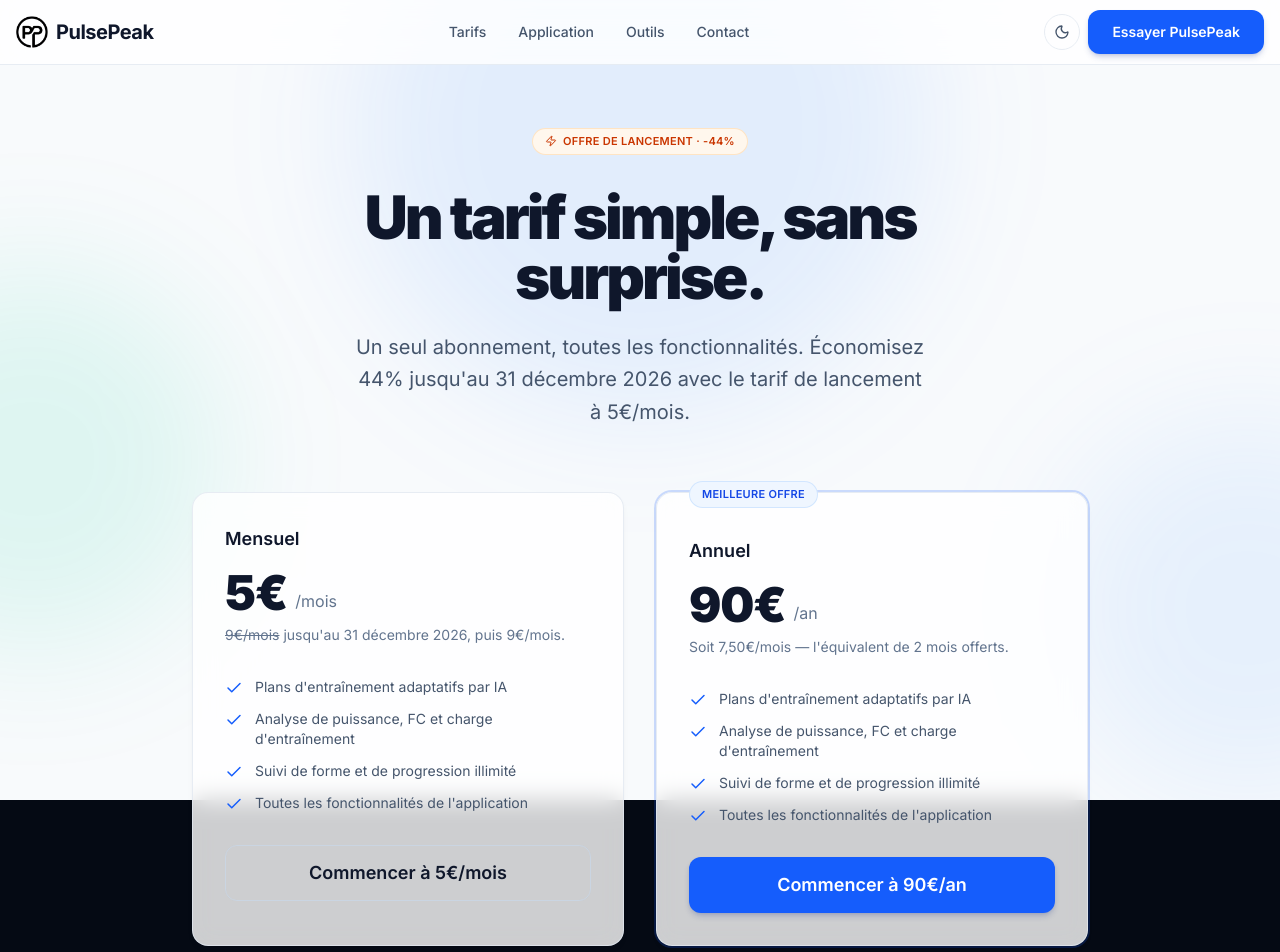
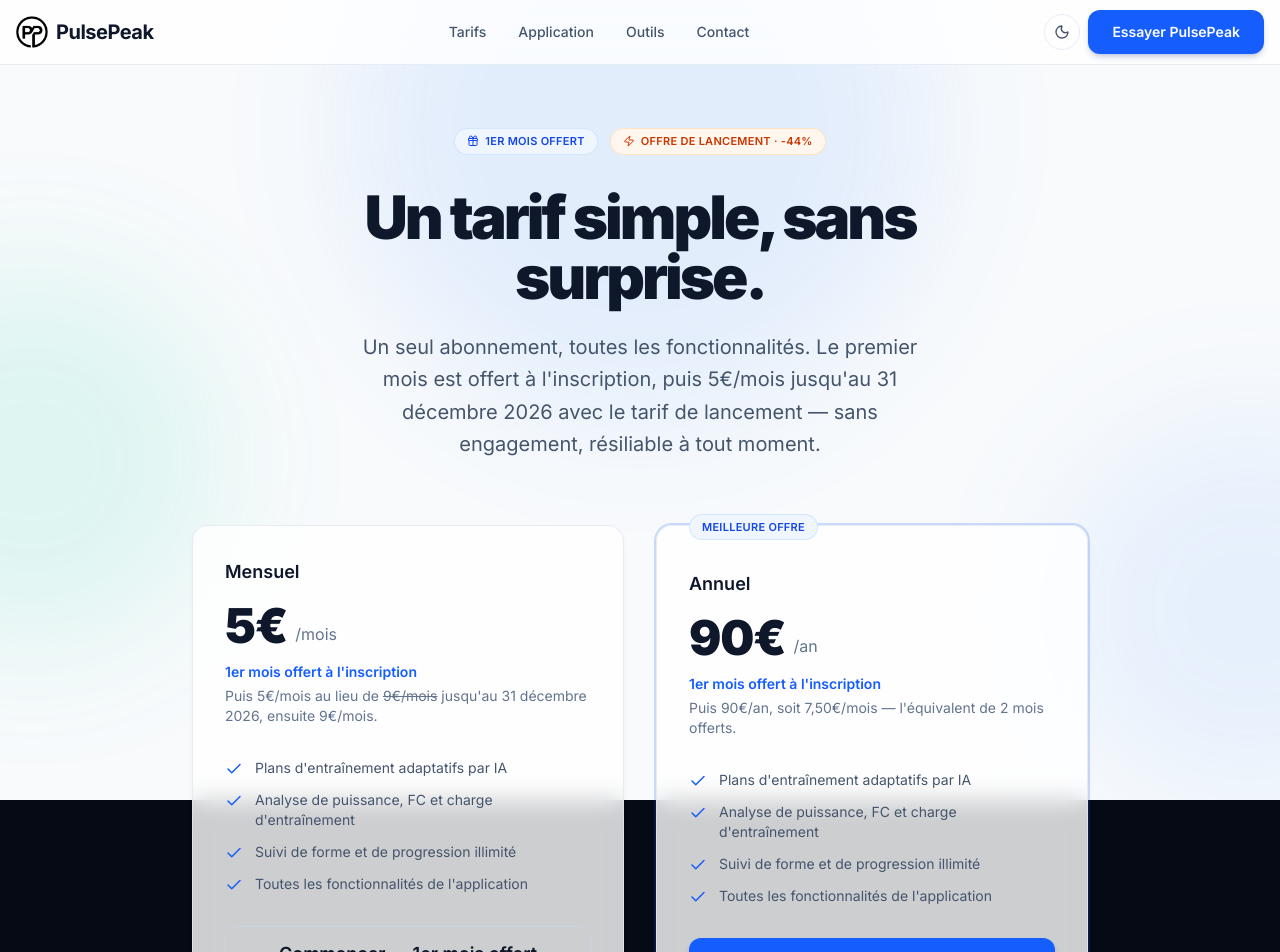
Before and after one commit to jpthibault20/pulsepeaklp, a Next.js app: page /pricing in a window 1280 px wide. Shown: the top 952 px of the page. Built offline with nearby package versions, Linux system fonts and the light colour scheme.

Commit message:
[FEAT] 1 month gift

```diff
--- a/src/app/components/DisciplineLandingPage.tsx
+++ b/src/app/components/DisciplineLandingPage.tsx
@@ -43,7 +43,7 @@
             </p>
 
             <p className="mb-10 text-sm font-semibold text-blue-600">
-              {"Dès 5€/mois — offre de lancement jusqu'au 31 décembre 2026"}
+              {"1er mois offert, sans engagement — puis dès 5€/mois, offre de lancement jusqu'au 31 décembre 2026"}
             </p>
 
             <div className="flex flex-col items-center justify-center gap-4 sm:flex-row lg:justify-start">
@@ -94,7 +94,7 @@
 
       <FinalCta
         title={`Prêt à transformer votre entraînement ${config.label.toLowerCase()} ?`}
-        subtitle="Profitez du tarif de lancement à 5€/mois jusqu'au 31 décembre 2026 et donnez un coach IA à votre entraînement."
+        subtitle="Le premier mois est offert, puis 5€/mois avec le tarif de lancement jusqu'au 31 décembre 2026. Sans engagement, résiliable à tout moment."
       />
 
       {/* Maillage interne — les autres disciplines, sans jamais donner l'impression que ce n'est "pas pour vous" */}
--- a/src/app/components/FinalCta.tsx
+++ b/src/app/components/FinalCta.tsx
@@ -9,7 +9,7 @@
 
 export default function FinalCta({
   title = "Prêt à transformer votre entraînement ?",
-  subtitle = "Profitez du tarif de lancement à 5€/mois jusqu'au 31 décembre 2026 et donnez un coach IA à votre entraînement.",
+  subtitle = "Le premier mois est offert, puis 5€/mois avec le tarif de lancement jusqu'au 31 décembre 2026. Sans engagement, résiliable à tout moment.",
 }: Props) {
   return (
     <section className="px-4 py-20 text-center">
--- a/src/app/components/PricingBanner.tsx
+++ b/src/app/components/PricingBanner.tsx
@@ -13,9 +13,9 @@
       >
         <div>
           <p className="font-semibold text-slate-900 dark:text-white">
-            {"Offre de lancement : 5€/mois jusqu'au 31 décembre 2026."}
+            {"1er mois offert, puis l'offre de lancement à 5€/mois jusqu'au 31 décembre 2026."}
           </p>
-          <p className="text-sm text-slate-600 dark:text-slate-400">Puis 9€/mois. Résiliable à tout moment.</p>
+          <p className="text-sm text-slate-600 dark:text-slate-400">Ensuite 9€/mois. Sans engagement, résiliable à tout moment.</p>
         </div>
         <PrimaryButton text="Voir les tarifs" href="/pricing" icon={ArrowRight} className="shrink-0" />
       </div>
--- a/src/app/page.tsx
+++ b/src/app/page.tsx
@@ -82,7 +82,7 @@
             </p>
 
             <p className="mb-10 text-sm font-semibold text-blue-600">
-              {"Dès 5€/mois — offre de lancement jusqu'au 31 décembre 2026"}
+              {"1er mois offert, sans engagement — puis dès 5€/mois, offre de lancement jusqu'au 31 décembre 2026"}
             </p>
 
             <div className="flex flex-col items-center justify-center gap-4 sm:flex-row lg:justify-start">
--- a/src/app/pricing/page.tsx
+++ b/src/app/pricing/page.tsx
@@ -1,7 +1,7 @@
 // app/prix/page.tsx
 import type { Metadata } from "next";
 import { pageOpenGraph } from "@/lib/seo";
-import { Check, Zap, ChevronDown } from "lucide-react";
+import { Check, Zap, ChevronDown, Gift } from "lucide-react";
 import LandingBackground from "../components/LandingBackground";
 import Navbar from "../components/Navbar";
 import Footer from "../components/Footer";
@@ -10,7 +10,7 @@
 
 const title = "Tarifs — PulsePeak";
 const description =
-  "Un tarif simple pour un coach IA natation, vélo, course à pied. Offre de lancement à 5€/mois jusqu'au 31 décembre 2026.";
+  "Un tarif simple pour un coach IA natation, vélo, course à pied. 1er mois offert à l'inscription, puis 5€/mois avec l'offre de lancement jusqu'au 31 décembre 2026. Sans engagement.";
 
 export const metadata: Metadata = {
   title,
@@ -33,8 +33,12 @@
 
 const faqs: { q: string; a: React.ReactNode }[] = [
   {
+    q: "Comment fonctionne le mois offert ?",
+    a: "À l'inscription, votre premier mois est offert : vous accédez à toutes les fonctionnalités sans être prélevé. Le premier paiement n'intervient qu'à la fin de ce mois, et vous pouvez résilier avant cette échéance si le service ne vous convient pas.",
+  },
+  {
     q: "Puis-je résilier à tout moment ?",
-    a: "Oui. Comme précisé dans nos CGV, vous pouvez résilier votre abonnement à tout moment ; la résiliation prend effet à la fin de la période en cours.",
+    a: "Oui, l'abonnement est sans engagement. Comme précisé dans nos CGV, vous pouvez résilier à tout moment — y compris pendant le mois offert ; la résiliation prend effet à la fin de la période en cours.",
   },
   {
     q: "Le tarif à 5€/mois est-il garanti indéfiniment ?",
@@ -66,12 +70,15 @@
 
       <section className="relative px-4 pb-16 pt-32 text-center">
         <div className="mx-auto max-w-3xl">
-          <Badge text="Offre de lancement · -44%" icon={Zap} color="orange" className="mb-8" />
+          <div className="mb-8 flex flex-wrap items-center justify-center gap-3">
+            <Badge text="1er mois offert" icon={Gift} color="blue" />
+            <Badge text="Offre de lancement · -44%" icon={Zap} color="orange" />
+          </div>
           <h1 className="mb-6 text-4xl font-black tracking-tighter text-slate-900 md:text-6xl dark:text-white">
             Un tarif simple, sans surprise.
           </h1>
           <p className="mx-auto max-w-xl text-lg leading-relaxed text-slate-600 md:text-xl dark:text-slate-400">
-            {"Un seul abonnement, toutes les fonctionnalités. Économisez 44% jusqu'au 31 décembre 2026 avec le tarif de lancement à 5€/mois."}
+            {"Un seul abonnement, toutes les fonctionnalités. Le premier mois est offert à l'inscription, puis 5€/mois jusqu'au 31 décembre 2026 avec le tarif de lancement — sans engagement, résiliable à tout moment."}
           </p>
         </div>
       </section>
@@ -85,8 +92,9 @@
               <span className="text-5xl font-black tracking-tight text-slate-900 dark:text-white">5€</span>
               <span className="pb-1 text-slate-500 dark:text-slate-400">/mois</span>
             </div>
-            <p className="mt-2 text-sm text-slate-500 dark:text-slate-400">
-              <span className="line-through">9€/mois</span> jusqu&apos;au 31 décembre 2026, puis 9€/mois.
+            <p className="mt-3 text-sm font-semibold text-blue-600">1er mois offert à l&apos;inscription</p>
+            <p className="mt-1 text-sm text-slate-500 dark:text-slate-400">
+              Puis 5€/mois au lieu de <span className="line-through">9€/mois</span> jusqu&apos;au 31 décembre 2026, ensuite 9€/mois.
             </p>
 
             <ul className="mt-8 space-y-3">
@@ -99,7 +107,7 @@
             </ul>
 
             <PrimaryButton
-              text="Commencer à 5€/mois"
+              text="Commencer — 1er mois offert"
               href="https://app.pulsepeak.fr"
               variant="outline"
               size="lg"
@@ -115,8 +123,9 @@
               <span className="text-5xl font-black tracking-tight text-slate-900 dark:text-white">90€</span>
               <span className="pb-1 text-slate-500 dark:text-slate-400">/an</span>
             </div>
-            <p className="mt-2 text-sm text-slate-500 dark:text-slate-400">
-              Soit 7,50€/mois — l&apos;équivalent de 2 mois offerts.
+            <p className="mt-3 text-sm font-semibold text-blue-600">1er mois offert à l&apos;inscription</p>
+            <p className="mt-1 text-sm text-slate-500 dark:text-slate-400">
+              Puis 90€/an, soit 7,50€/mois — l&apos;équivalent de 2 mois offerts.
             </p>
 
             <ul className="mt-8 space-y-3">
@@ -129,7 +138,7 @@
             </ul>
 
             <PrimaryButton
-              text="Commencer à 90€/an"
+              text="Commencer — 1er mois offert"
               href="https://app.pulsepeak.fr"
               variant="primary"
               size="lg"
--- a/src/app/terms-of-use/page.tsx
+++ b/src/app/terms-of-use/page.tsx
@@ -44,7 +44,7 @@
           <h1 className="mb-4 text-4xl font-black tracking-tighter text-slate-900 md:text-5xl dark:text-white">
             Conditions générales d&apos;utilisation
           </h1>
-          <p className="mb-10 text-sm text-slate-500 dark:text-slate-500">Dernière mise à jour : 16 août 2026</p>
+          <p className="mb-10 text-sm text-slate-500 dark:text-slate-500">Dernière mise à jour : 2 septembre 2026</p>
 
           <LegalToc items={toc} />
 
@@ -87,7 +87,9 @@
             <a href="/pricing" className="font-medium text-blue-600 hover:underline">
               page Tarifs
             </a>
-            . L&apos;abonnement est renouvelé automatiquement pour la même durée, sauf résiliation par
+            . Toute nouvelle inscription bénéficie d&apos;un premier mois offert, sans prélèvement ; le
+            premier paiement intervient à l&apos;issue de ce mois. L&apos;abonnement est ensuite renouvelé
+            automatiquement pour la même durée, sauf résiliation par
             l&apos;utilisateur au moins 48 heures avant la date de renouvellement, directement depuis son espace
             compte.
           </p>
```
Also changed, not shown: src/app/terms-of-sale/page.tsx (+11 -5 lines), src/lib/disciplines.ts (+4 -4 lines).
